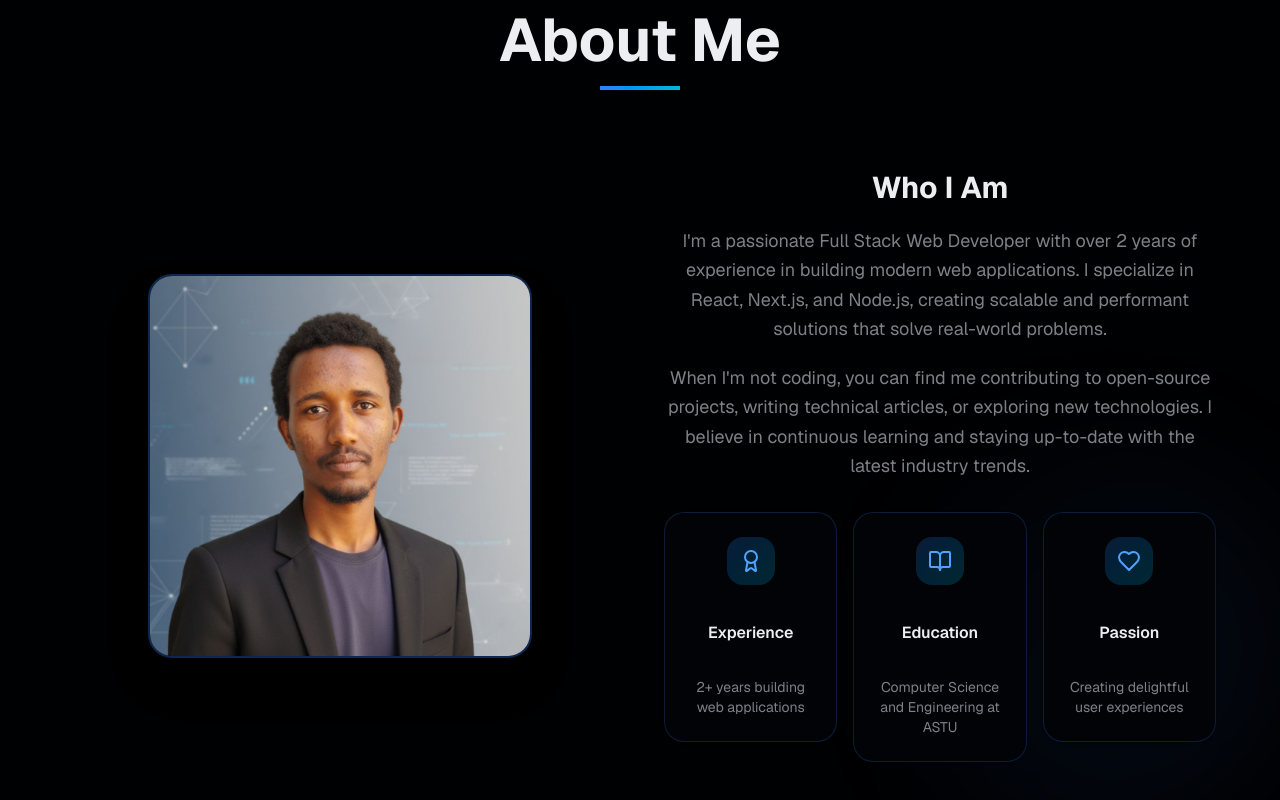
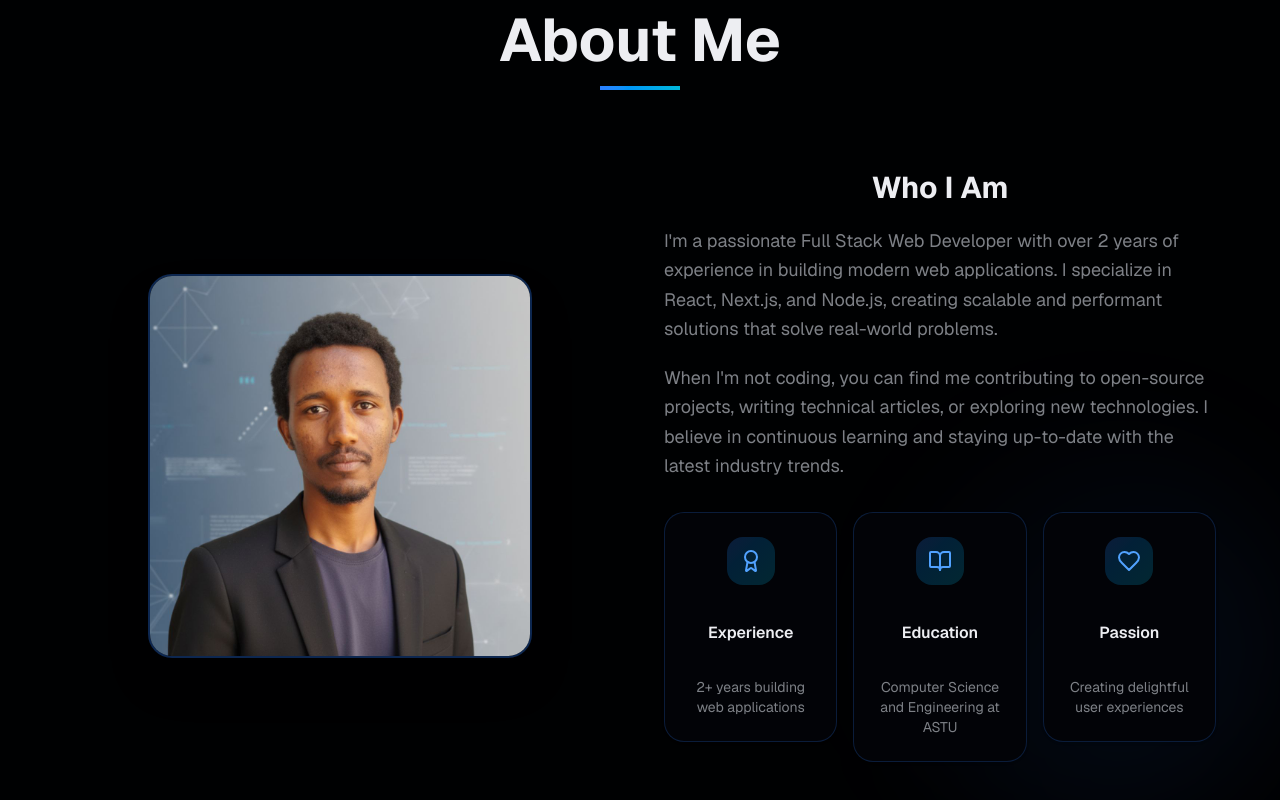
Before and after one commit to abdulwedud33/Abdulwedud-portfolio, a Next.js app: page / in a window 1280 px wide. Shown: the part 862-1662 px from the top of the page. Built offline with nearby package versions, Linux system fonts and the light colour scheme.

Commit message:
Update paragraph alignment in about section
Removed 'text-center' class from paragraphs for better alignment.

```diff
--- a/components/about.tsx
+++ b/components/about.tsx
@@ -100,12 +100,12 @@ export function About() {
           >
             <div className="space-y-5">
               <h3 className="text-2xl sm:text-3xl text-center font-bold text-foreground">Who I Am</h3>
-              <p className="text-lg text-center leading-relaxed text-muted-foreground">
+              <p className="text-lg leading-relaxed text-muted-foreground">
                 I'm a passionate Full Stack Web Developer with over 2 years of experience in building modern web
                 applications. I specialize in React, Next.js, and Node.js, creating scalable and performant solutions
                 that solve real-world problems.
               </p>
-              <p className="text-lg text-center leading-relaxed text-muted-foreground">
+              <p className="text-lg leading-relaxed text-muted-foreground">
                 When I'm not coding, you can find me contributing to open-source projects, writing technical articles,
                 or exploring new technologies. I believe in continuous learning and staying up-to-date with the latest
                 industry trends.
```
